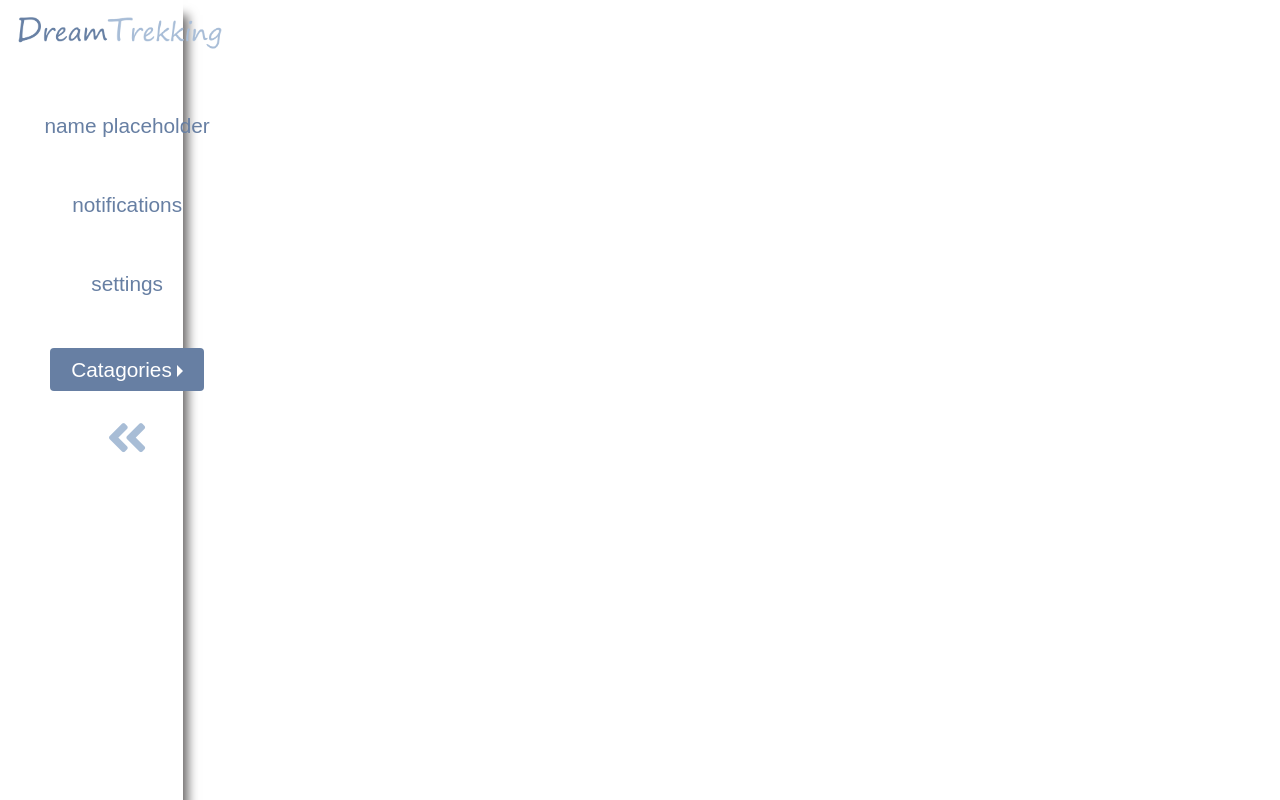
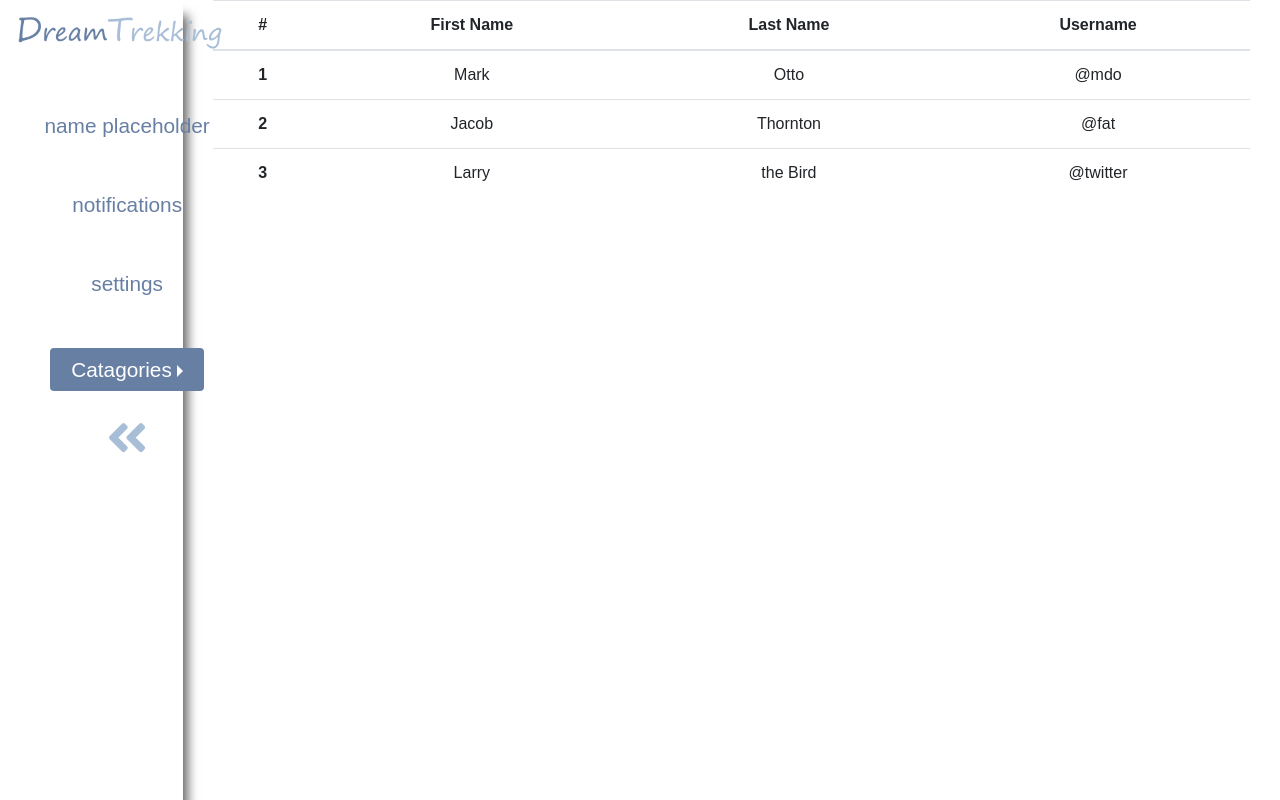
Before and after one commit to JacobLeonLyerla/DT-front-end, a React (Create React App) app in the folder dreamtrekking/: page /dashboard/1 in a window 1280 px wide. Built offline with nearby package versions, Linux system fonts and the light colour scheme; no server answers.

Commit message:
added in table for user subs

```diff
--- a/dreamtrekking/src/components/tagView.js
+++ b/dreamtrekking/src/components/tagView.js
@@ -1,5 +1,6 @@
 import React,{Component} from "react";
 import axios from "axios";
+import { Table } from 'reactstrap';
 import {
   Col,
 
@@ -17,17 +18,50 @@
     axios
     .get('http://localhost:5500/tags')
     .then(response => {
-        this.setState({ test: response.data[0] });
+        this.setState({ test: response.data });
       })
       .catch(err => {
       });
 }
+userSubmissionTable= ()=>{
+    return(
+    <Table hover>
+    <thead>
+      <tr>
+        <th>#</th>
+        <th>First Name</th>
+        <th>Last Name</th>
+        <th>Username</th>
+      </tr>
+    </thead>
+    <tbody>
+      <tr>
+        <th scope="row">1</th>
+        <td>Mark</td>
+        <td>Otto</td>
+        <td>@mdo</td>
+      </tr>
+      <tr>
+        <th scope="row">2</th>
+        <td>Jacob</td>
+        <td>Thornton</td>
+        <td>@fat</td>
+      </tr>
+      <tr>
+        <th scope="row">3</th>
+        <td>Larry</td>
+        <td>the Bird</td>
+        <td>@twitter</td>
+      </tr>
+    </tbody>
+  </Table>
+    )
+}
 
 render(){
-    console.log(this.state.test.city)
   return (
-    <Col md={`${1 + this.props.tagVar}`}>
-    <div>{this.state.test.city}</div>
+    <Col md={`${10 + this.props.tagVar}`}>
+  {this.userSubmissionTable()}
     </Col>
   );
 }
```
